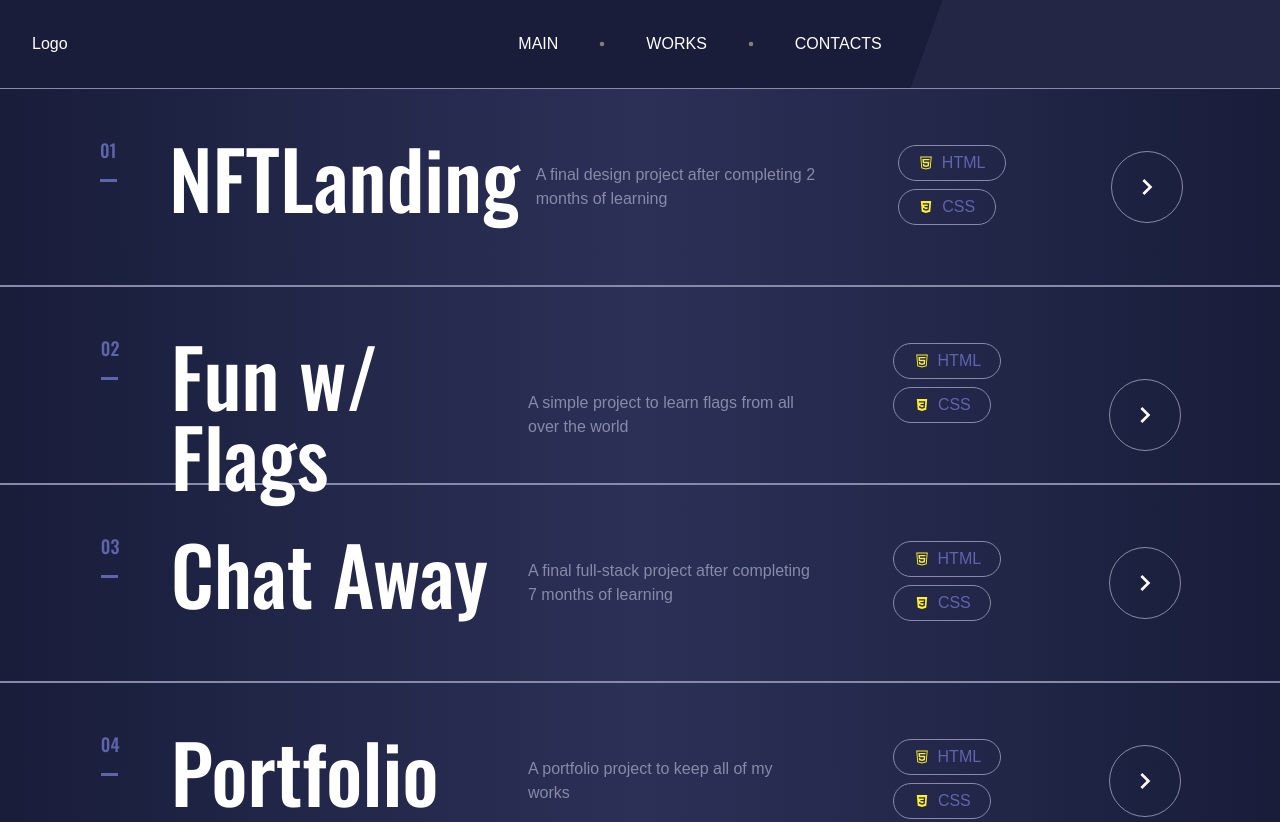
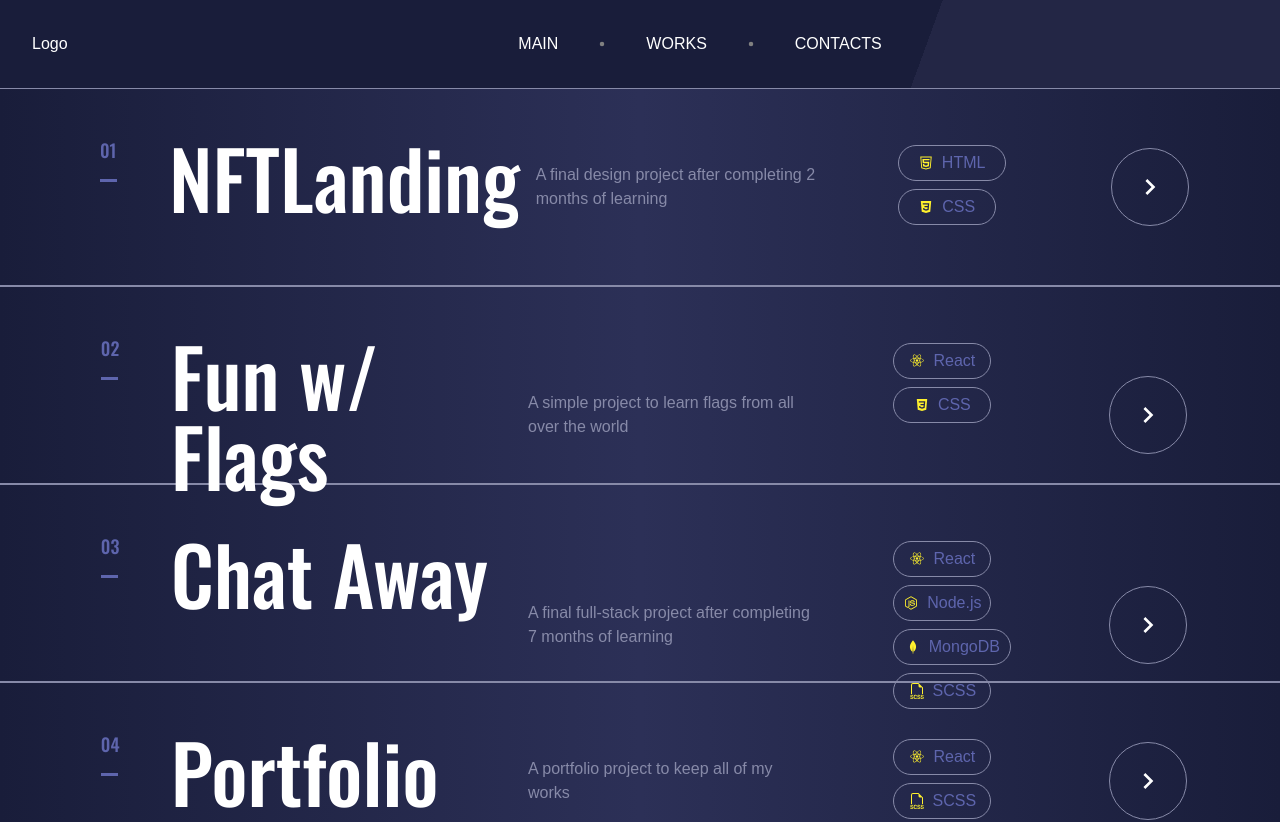
Before and after one commit to justinakun/myportfolio, a React (Vite) app in the folder client/: page /works in a window 1280 px wide. Shown: the top 822 px of the page. Built offline with nearby package versions, Linux system fonts and the light colour scheme; a web font is replaced by a local one.

Commit message:
added several comoponents and style

```diff
--- /dev/null
+++ b/client/src/components/MongodbIcon/Mongodb.jsx
@@ -0,0 +1,12 @@
+import { BiLogoMongodb } from "react-icons/bi";
+import "./Mongodb.scss";
+const Mongodb = () => {
+  return (
+    <div className="mongodb-icon-container">
+      <BiLogoMongodb className="icon" />
+      <div>MongoDB</div>
+    </div>
+  );
+};
+
+export default Mongodb;
--- /dev/null
+++ b/client/src/components/MongodbIcon/Mongodb.scss
@@ -0,0 +1,19 @@
+@import "../../styles/colors.scss";
+@import "../../styles/fonts.scss";
+
+.mongodb-icon-container {
+    border: 1px solid $lightGrey;
+    font-family: $linkFont;
+    color: $lighViolet;
+    padding: 0.5rem;
+    border-radius: 25px;
+    display: flex;
+    justify-content: center;
+    align-items: center;
+    gap: 0.5rem;
+    width: 100px;
+    margin-bottom: 0.5rem;
+    .icon {
+        color: $lightYellow;
+    }
+}
--- /dev/null
+++ b/client/src/components/NodeIcon/NodeIcon.jsx
@@ -0,0 +1,13 @@
+import { BiLogoNodejs } from "react-icons/bi";
+import "./NodeIcon.scss";
+
+const NodeIcon = () => {
+  return (
+    <div className="node-icon-container">
+      <BiLogoNodejs className="icon" />
+      <div>Node.js</div>
+    </div>
+  );
+};
+
+export default NodeIcon;
--- /dev/null
+++ b/client/src/components/NodeIcon/NodeIcon.scss
@@ -0,0 +1,19 @@
+@import "../../styles/colors.scss";
+@import "../../styles/fonts.scss";
+
+.node-icon-container {
+    border: 1px solid $lightGrey;
+    font-family: $linkFont;
+    color: $lighViolet;
+    padding: 0.5rem;
+    border-radius: 25px;
+    display: flex;
+    justify-content: center;
+    align-items: center;
+    gap: 0.5rem;
+    width: 80px;
+    margin-bottom: 0.5rem;
+    .icon {
+        color: $lightYellow;
+    }
+}
--- /dev/null
+++ b/client/src/components/ReactIcon/ReactIcon.jsx
@@ -0,0 +1,13 @@
+import { BiLogoReact } from "react-icons/bi";
+import "./ReactIcon.scss";
+
+const ReactIcon = () => {
+  return (
+    <div className="react-icon-container">
+      <BiLogoReact className="icon" />
+      <div>React</div>
+    </div>
+  );
+};
+
+export default ReactIcon;
--- /dev/null
+++ b/client/src/components/ReactIcon/ReactIcon.scss
@@ -0,0 +1,19 @@
+@import "../../styles/colors.scss";
+@import "../../styles/fonts.scss";
+
+.react-icon-container {
+    border: 1px solid $lightGrey;
+    font-family: $linkFont;
+    color: $lighViolet;
+    padding: 0.5rem;
+    border-radius: 25px;
+    display: flex;
+    justify-content: center;
+    align-items: center;
+    gap: 0.5rem;
+    width: 80px;
+    margin-bottom: 0.5rem;
+    .icon {
+        color: $lightYellow;
+    }
+}
--- /dev/null
+++ b/client/src/components/ScssIcon/ScssIcon.jsx
@@ -0,0 +1,13 @@
+import { BsFiletypeScss } from "react-icons/bs";
+import "./ScssIcon.scss";
+
+const ScssIcon = () => {
+  return (
+    <div className="scss-icon-container">
+      <BsFiletypeScss className="icon" />
+      <div>SCSS</div>
+    </div>
+  );
+};
+
+export default ScssIcon;
--- /dev/null
+++ b/client/src/components/ScssIcon/ScssIcon.scss
@@ -0,0 +1,19 @@
+@import "../../styles/colors.scss";
+@import "../../styles/fonts.scss";
+
+.scss-icon-container {
+    border: 1px solid $lightGrey;
+    font-family: $linkFont;
+    color: $lighViolet;
+    padding: 0.5rem;
+    border-radius: 25px;
+    display: flex;
+    justify-content: center;
+    align-items: center;
+    gap: 0.5rem;
+    width: 80px;
+    margin-bottom: 0.5rem;
+    .icon {
+        color: $lightYellow;
+    }
+}
--- a/client/src/components/WorkItem/WorkItem.scss
+++ b/client/src/components/WorkItem/WorkItem.scss
@@ -84,22 +84,24 @@
         justify-content: center;
         align-items: center;
         position: relative;
+        padding: 3px;
 
-        .more-icon {
+          .more-icon {
             font-size: 2rem;
         }
     }
 
     &:hover .more-icon {
-        color: green;
+        color: linear-gradient(90deg, $buttonMain 25%, $buttonDark 100%);
         animation: moveForward 1s infinite;
         opacity: 1;
         z-index: 1;
     }
 
     &:hover .work-item-more{
-        border-color: green;
         border-width: 3px;
+        border: none;
+        background: linear-gradient(to right, $buttonMain, $buttonDark);
     }
 
 }
--- a/client/src/pages/Works/Works.jsx
+++ b/client/src/pages/Works/Works.jsx
@@ -1,8 +1,11 @@
 import WorkItem from "../../components/WorkItem/WorkItem";
 import HtmlIcon from "../../components/HtmlIcon/HtmlIcon";
 import CssIcon from "../../components/CssIcon/CssIcon";
-
+import ReactIcon from "../../components/ReactIcon/ReactIcon";
+import NodeIcon from "../../components/NodeIcon/NodeIcon";
+import ScssIcon from "../../components/ScssIcon/ScssIcon";
 import "./Works.scss";
+import Mongodb from "../../components/MongodbIcon/Mongodb";
 
 const Works = () => {
   return (
@@ -17,19 +20,24 @@ const Works = () => {
         title="Fun w/ Flags"
         number="02"
         description="A simple project to learn flags from all over the world"
-        skills={[<HtmlIcon key="html-icon" />, <CssIcon key="css-icon" />]}
+        skills={[<ReactIcon key="react-icon" />, <CssIcon key="css-icon" />]}
       />
       <WorkItem
         title="Chat Away"
         number="03"
         description="A final full-stack project after completing 7 months of learning"
-        skills={[<HtmlIcon key="html-icon" />, <CssIcon key="css-icon" />]}
+        skills={[
+          <ReactIcon key="react-icon" />,
+          <NodeIcon key="node-icon" />,
+          <Mongodb key="mongodb-icon" />,
+          <ScssIcon key="scss-icon" />,
+        ]}
       />
       <WorkItem
         title="Portfolio"
         number="04"
         description="A portfolio project to keep all of my works"
-        skills={[<HtmlIcon key="html-icon" />, <CssIcon key="css-icon" />]}
+        skills={[<ReactIcon key="react-icon" />, <ScssIcon key="scss-icon" />]}
       />
     </div>
   );
```
